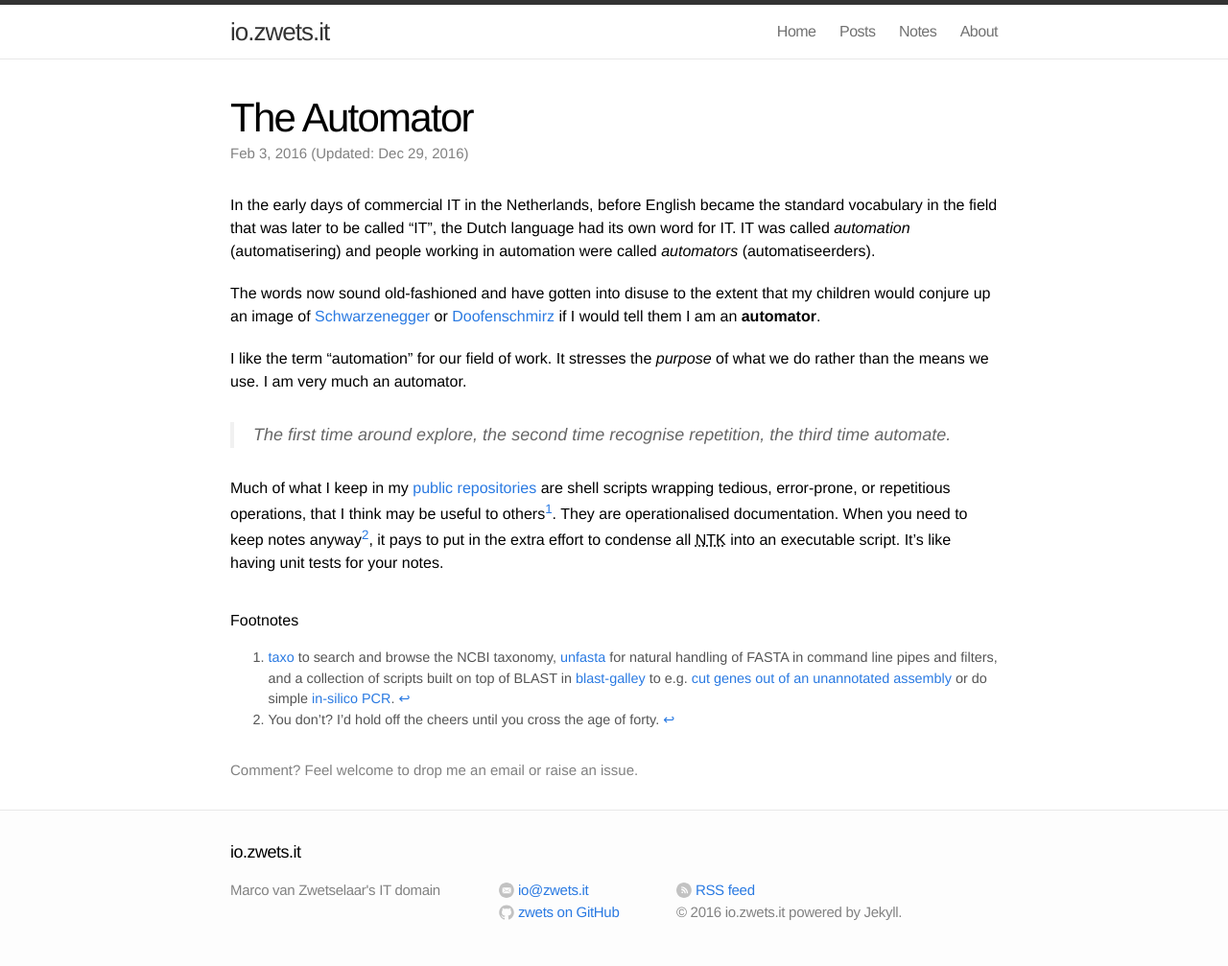
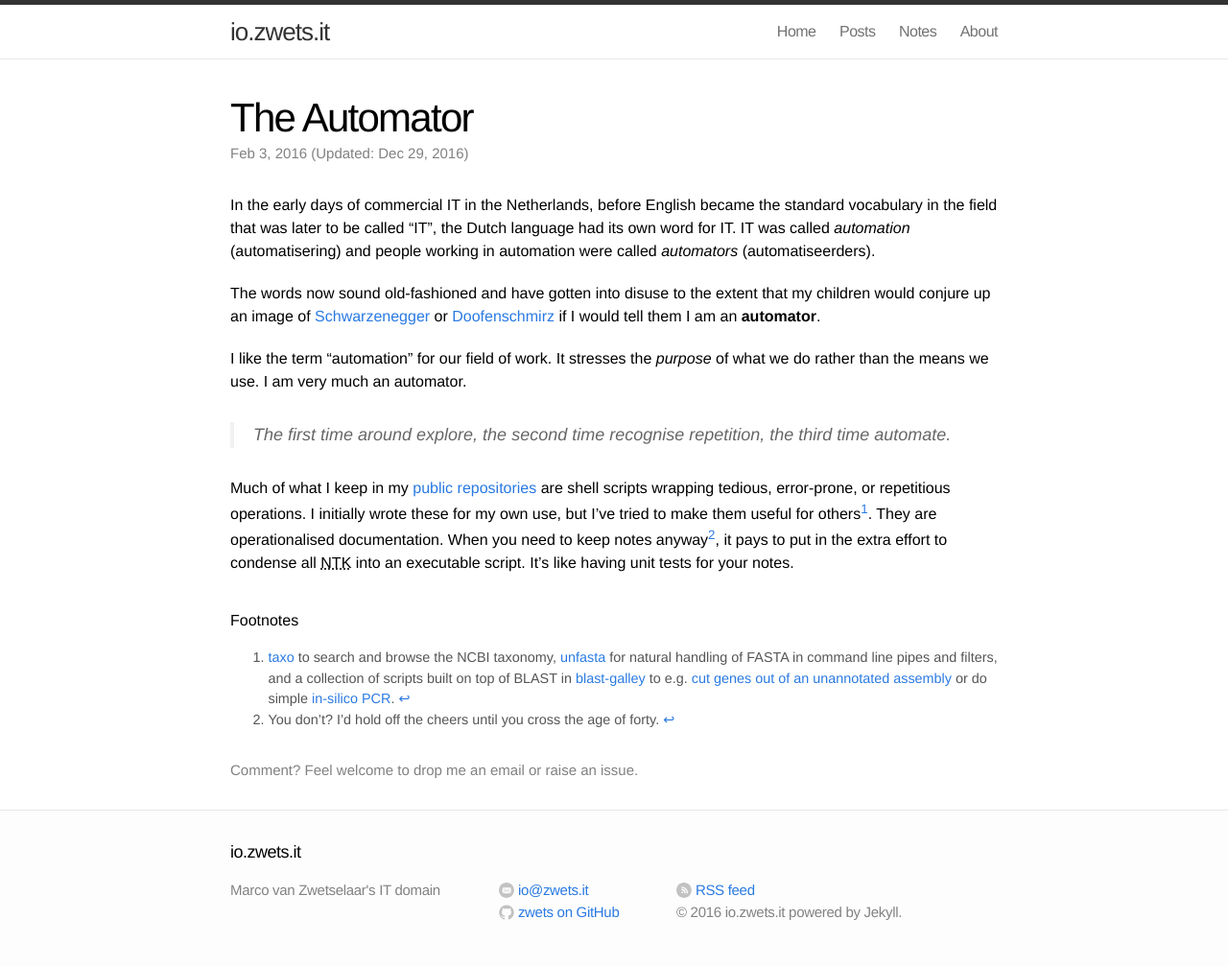
Before and after one commit to zwets/zwets.github.io, a Jekyll site: the page built from _posts/2016-02-03-the-automator.md, in a window 1280 px wide. Shown: the whole page at 96% size. Built offline with Jekyll 4.4.1, drawn with Linux system fonts in a browser that asks for light colours.

Commit message:
Textual improvement

```diff
--- a/_posts/2016-02-03-the-automator.md
+++ b/_posts/2016-02-03-the-automator.md
@@ -14,7 +14,7 @@ I like the term "automation" for our field of work.  It stresses the *purpose* o
 
 > The first time around explore, the second time recognise repetition, the third time automate.
 
-Much of what I keep in my [public repositories](https://github.com/zwets) are shell scripts wrapping tedious, error-prone, or repetitious operations, that I think may be useful to others[^1].  They are operationalised documentation.  When you need to keep notes anyway[^2], it pays to put in the extra effort to condense all NTK into an executable script.  It's like having unit tests for your notes.
+Much of what I keep in my [public repositories](https://github.com/zwets) are shell scripts wrapping tedious, error-prone, or repetitious operations.  I initially wrote these for my own use, but I've tried to make them useful for others[^1].  They are operationalised documentation.  When you need to keep notes anyway[^2], it pays to put in the extra effort to condense all NTK into an executable script.  It's like having unit tests for your notes.
 
 ###### Footnotes
 
```
